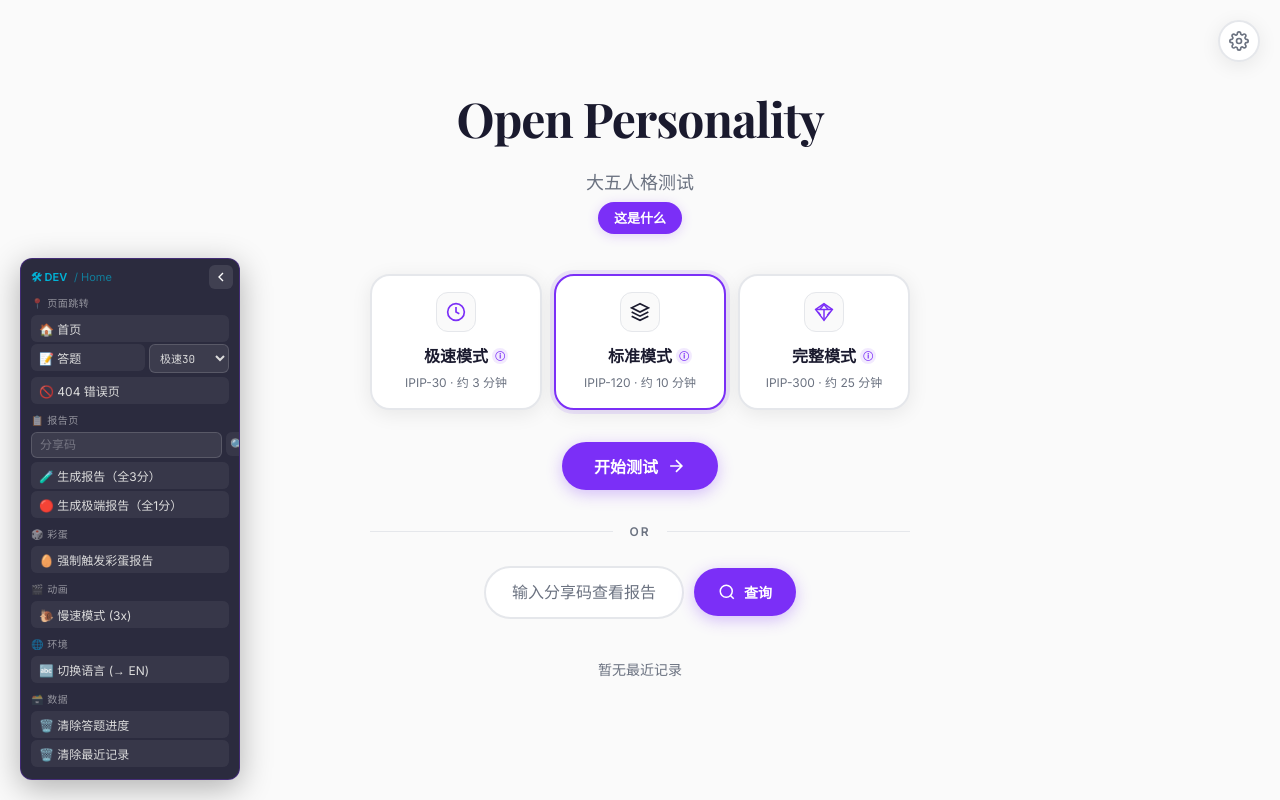
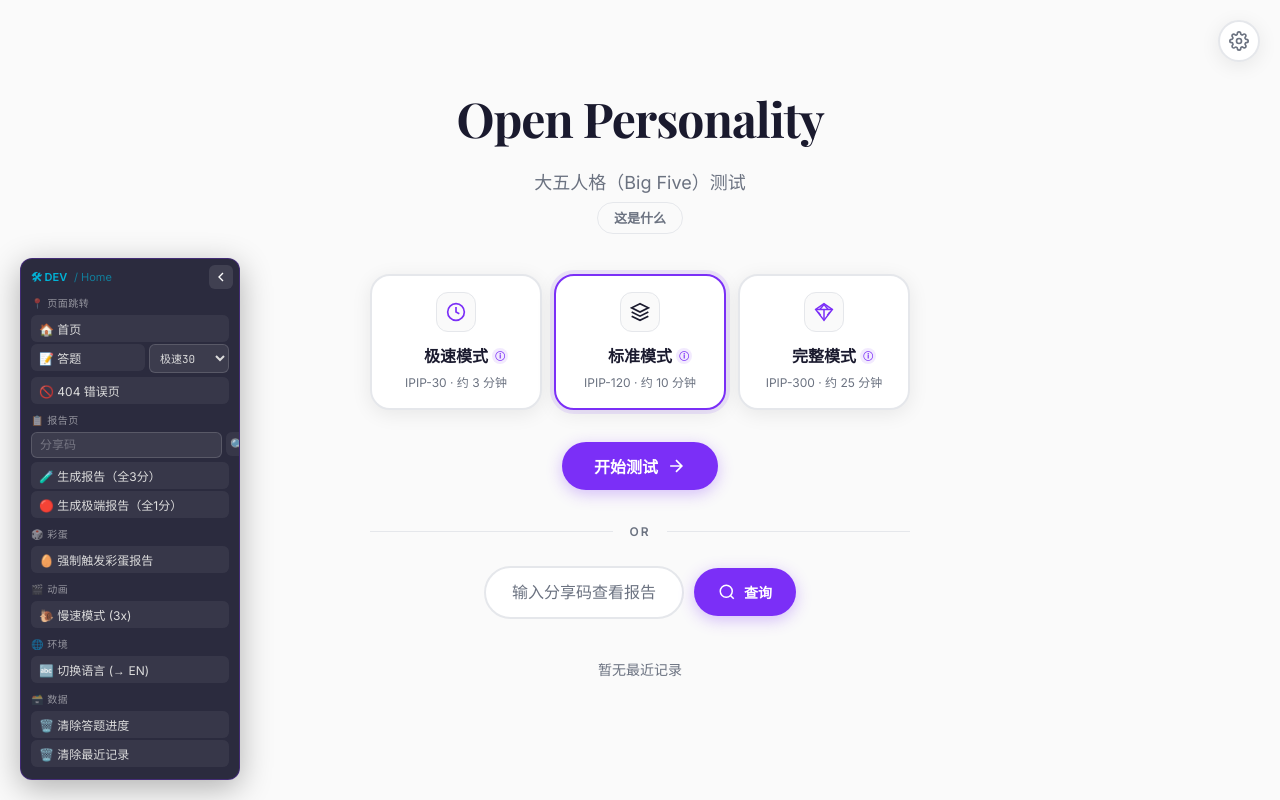
Before and after one commit to MichaelGao1999/open-personality, a Vue app in the folder frontend/: page /questionnaire in a window 1280 px wide. Built offline with nearby package versions, Linux system fonts and the light colour scheme.

Commit message:
首页优化：这是什么按钮改为白框空心样式，副标题加Big Five标注

```diff
--- a/frontend/src/i18n/zh.json
+++ b/frontend/src/i18n/zh.json
@@ -8,7 +8,7 @@
   "app.feedback": "反馈",
   "app.bug": "使用障碍",
   "app.feature": "功能建议",
-  "app.subtitle": "大五人格测试",
+  "app.subtitle": "大五人格（Big Five）测试",
   "home.select_mode": "选择测评模式",
   "home.speed": "极速模式",
   "home.speed_desc": "IPIP-30 · 约 3 分钟",
--- a/frontend/src/views/HomePage.vue
+++ b/frontend/src/views/HomePage.vue
@@ -554,15 +554,15 @@ onMounted(() => {
   height: 32px;
   padding: 0 16px;
   border-radius: 16px;
-  background: var(--color-accent);
-  color: #fff;
+  border: 1.5px solid var(--color-border);
+  background: transparent;
+  color: var(--color-text-secondary);
   font-size: 13px;
   font-weight: 600;
   cursor: default;
   user-select: none;
   margin: 0 auto 40px;
   white-space: nowrap;
-  box-shadow: 0 2px 12px rgba(123, 47, 247, 0.2);
   transform: scaleX(0.12);
   opacity: 0;
   pointer-events: none;
@@ -579,7 +579,8 @@ onMounted(() => {
 }
 
 .what-is-this-capsule.revealing:hover {
-  box-shadow: 0 4px 20px rgba(123, 47, 247, 0.4);
+  background: var(--color-surface);
+  border-color: var(--color-text-secondary);
 }
 
 .help-icon-sm {
```
